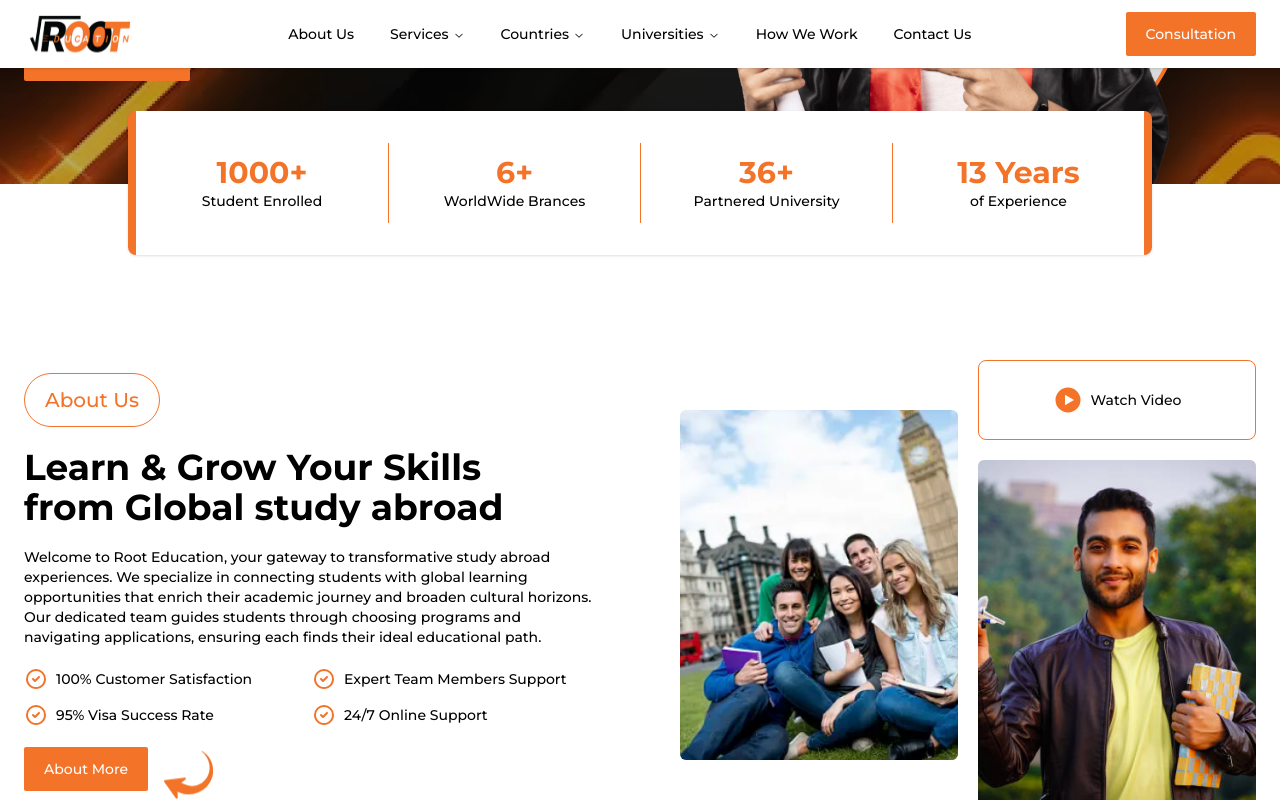
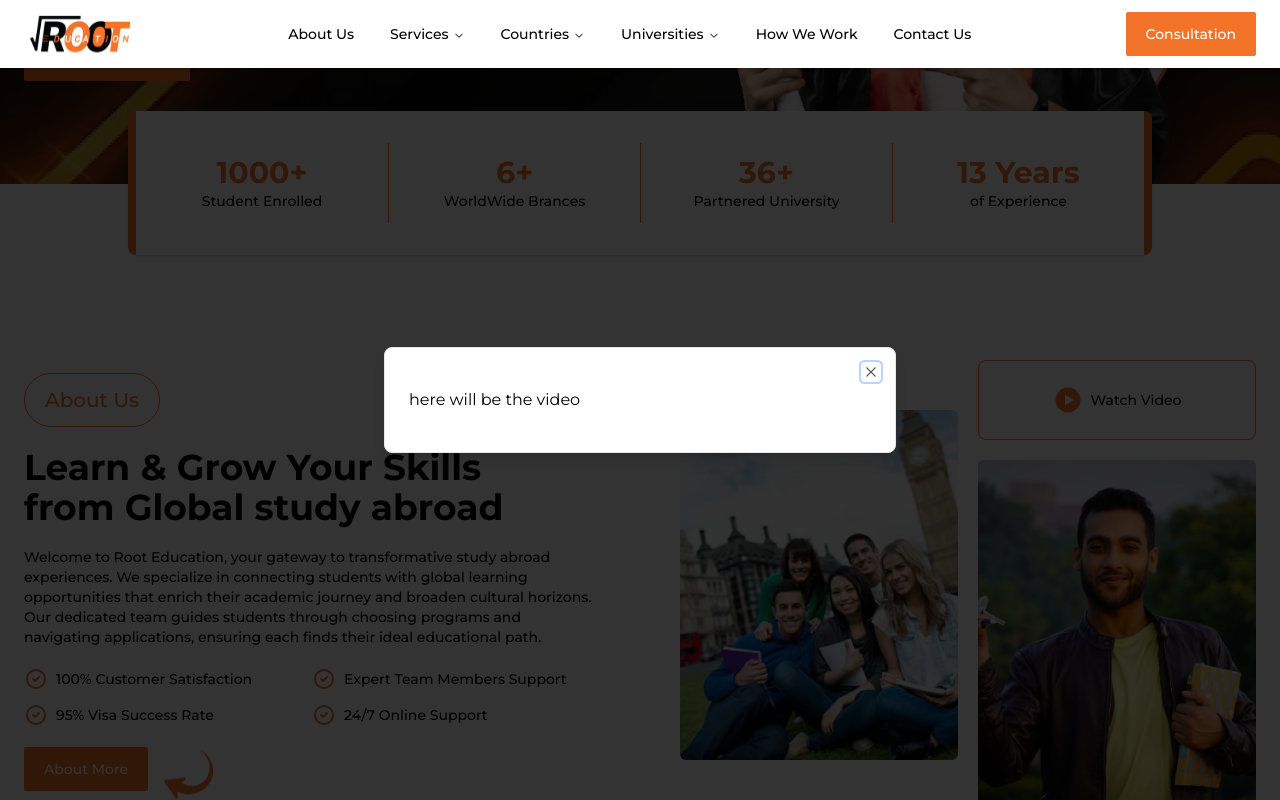
Before and after one commit to AbabilGroup/root-education, a Next.js app: page / in a window 1280 px wide. Both pictures are taken after a click on the button "Watch Video". Shown: the part 482-1282 px from the top of the page. Built offline with nearby package versions, Linux system fonts and the light colour scheme.

Commit message:
add homepage watch video modal

```diff
--- a/src/components/pages/homepage/AboutUs.tsx
+++ b/src/components/pages/homepage/AboutUs.tsx
@@ -4,6 +4,7 @@ import FadeInRightWithSlowBounce from "@/animation_wrappers/FadeInRightWithSlowB
 import SiteButton from "@/components/ui/SiteButton";
 import SectionName from "@/components/ui/SectionName";
 import Image from "next/image";
+import { Dialog, DialogContent, DialogTrigger } from "@/components/ui/dialog";
 
 const AboutUs = () => {
   return (
@@ -187,6 +188,8 @@ const AboutUs = () => {
             />
           </div>
           <div className="flex min-h-[500px] w-full basis-1/2 flex-col justify-center space-y-5 xl:space-y-5">
+            <Dialog>
+            <DialogTrigger asChild>
               <button className="flex w-full basis-full items-center justify-center gap-x-2 rounded-lg border border-primary px-3 py-6 text-sm font-medium text-secondary">
                 <div className="relative size-[30px] rounded-full">
                   <Image src="/icons/play_icon.svg" alt="Play" fill />
@@ -194,6 +197,13 @@ const AboutUs = () => {
 
                 <span>Watch Video</span>
               </button>
+            </DialogTrigger>
+            <DialogContent className="bg-white">
+              <div className="grid gap-4 py-4">
+                <h1>here will be the video</h1>
+              </div>
+            </DialogContent>
+            </Dialog>
             <div className="relative min-h-[350px]">
               <Image
                 className="rounded-md object-cover"
```
Lines whose indentation alone changed are shown as unchanged.
